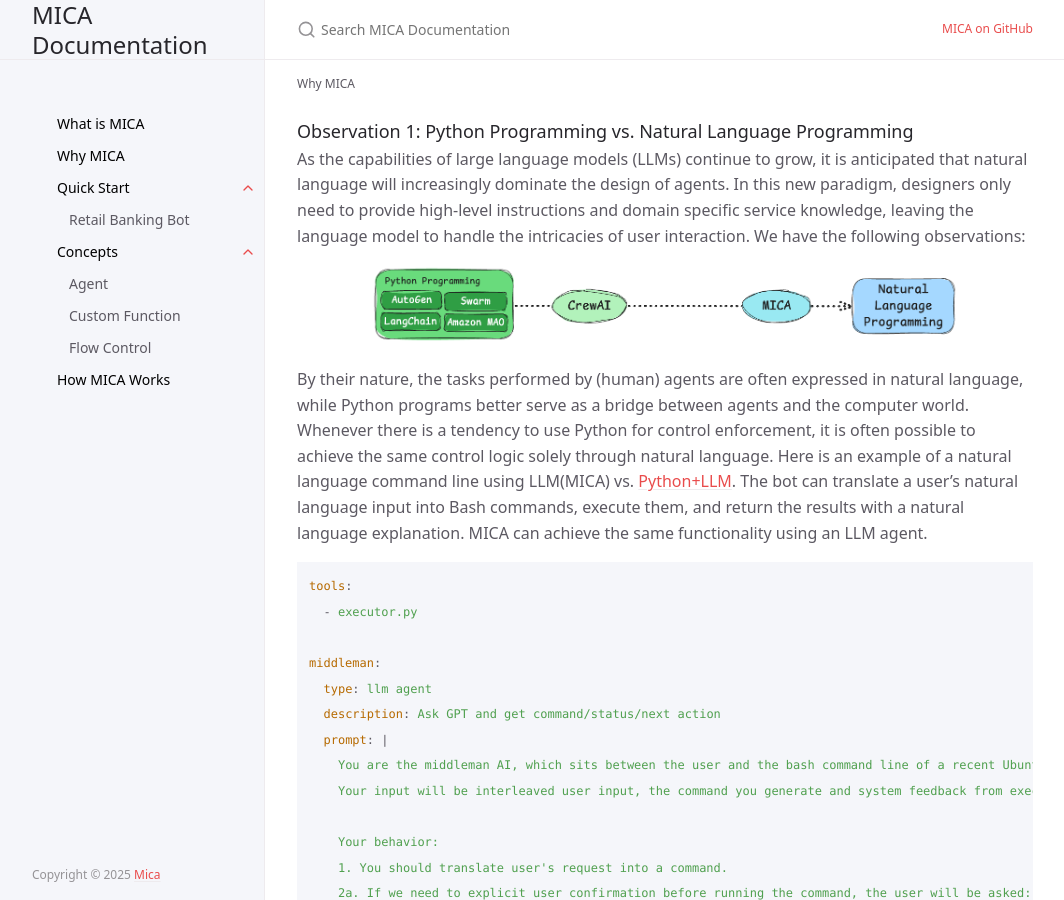
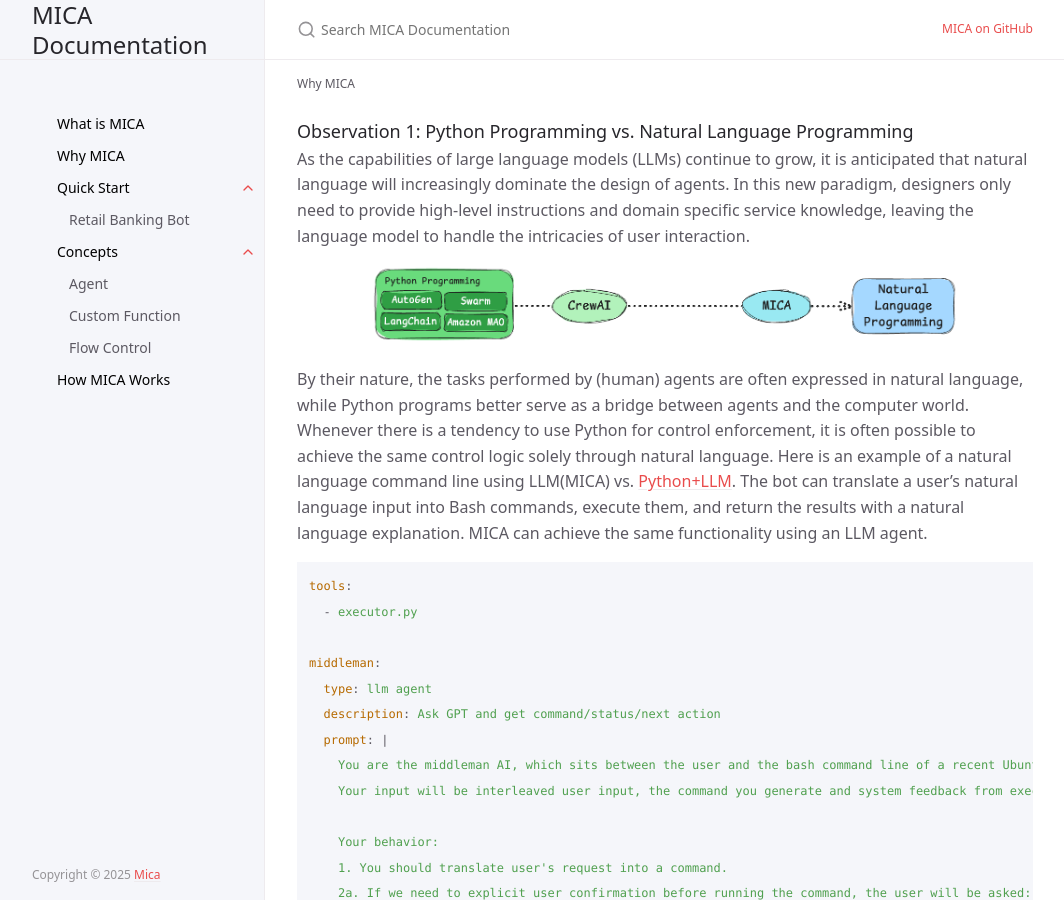
Before and after one commit to Mica-labs/Mica-labs.github.io, a Jekyll site: the page built from docs/introduction/index.md, in a window 1280 px wide and 900 px high. Shown: the whole window, without its empty margins (107-1171 px from the left). Built offline with Jekyll 4.4.1, drawn with Linux system fonts in a browser that asks for light colours; cached includes are drawn as plain includes; some of the changed text lies outside the part shown.

Commit message:
Update index.md

```diff
--- a/docs/introduction/index.md
+++ b/docs/introduction/index.md
@@ -5,7 +5,7 @@ nav_order: 2
 ---
 
 ### Observation 1: Python Programming vs. Natural Language Programming
-As the capabilities of large language models (LLMs) continue to grow, it is anticipated that natural language will increasingly dominate the design of agents. In this new paradigm, designers only need to provide high-level instructions and domain specific service knowledge, leaving the language model to handle the intricacies of user interaction.  We have the following observations:
+As the capabilities of large language models (LLMs) continue to grow, it is anticipated that natural language will increasingly dominate the design of agents. In this new paradigm, designers only need to provide high-level instructions and domain specific service knowledge, leaving the language model to handle the intricacies of user interaction.
 
 <center>
 <img style="width: 80%; height: auto;" src="whyMICA-1.png">
```
Also changed, not shown: other parts of docs/introduction/index.md (+2 -0 lines).
